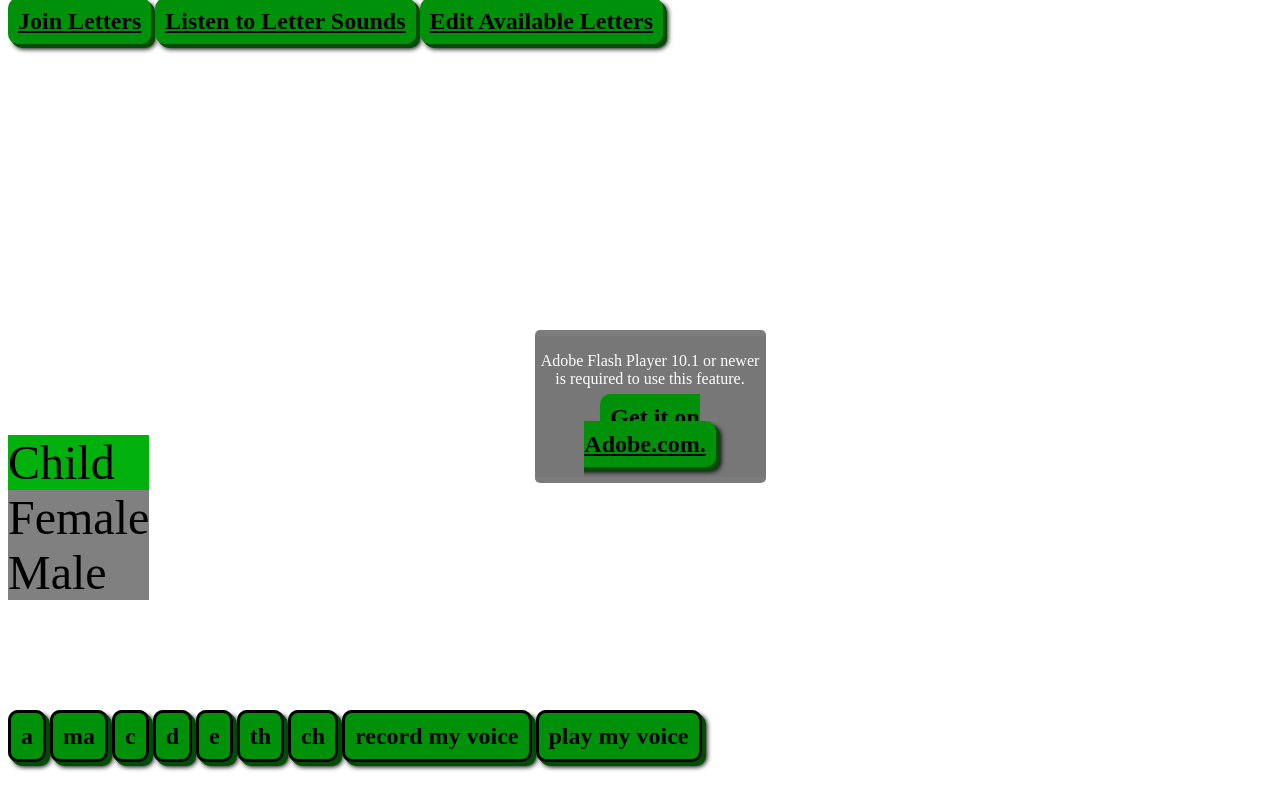
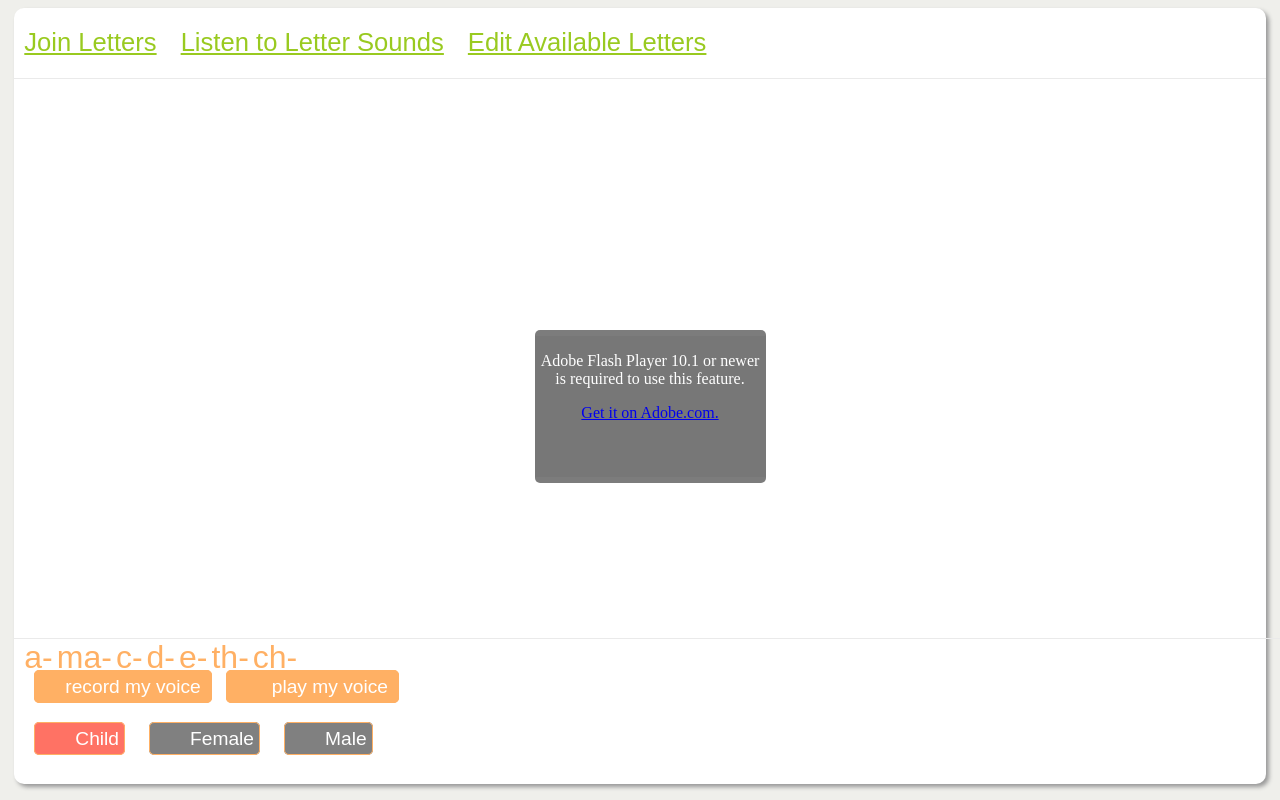
Before and after one commit to mikeymckay/papaya, a plain HTML site: page index.html in a window 1280 px wide. Both pictures are taken after a click on the link "Listen to Letter Sounds". Drawn offline with Linux system fonts and the light colour scheme.

Commit message:
Mostly style updates

```diff
--- a/index.html
+++ b/index.html
@@ -1,111 +1,14 @@
 <html>
   <head>
   	<title>Papaya</title>
-  <style>
-    span{
-      border-style: solid;
-      font-size: 400%;
-    }
-    div#createdWords{
-      border-style: solid;
-      font-family: verdana;
-    }
-    .phoneme-selector,.created-words,.available-phonemes,.listen-phonemes{
-      display: none;
-    }
-    .phoneme-selector{
-      position:absolute;
-      bottom: 50px;
-    }
-    a,.button{
-      color: #000300;
-      background-color: #00910A;
-      padding: 10px;
-      position: relative;
-      text-align: center;
-      font-size: 24px;
-      font-weight: bold;
-
-      box-shadow:
-        1px 1px 0 0 #014D06,
-        2px 2px 0 0 #014D06,
-        3px 3px 0 0 #014D06,
-        4px 4px 0 0 #014D06,
-        5px 5px 5px 0 #000000;
-
-      -webkit-box-shadow:
-        1px 1px 0 0 #014D06,
-        2px 2px 0 0 #014D06,
-        3px 3px 0 0 #014D06,
-        4px 4px 0 0 #014D06,
-        5px 5px 5px 0 #000000;
-
-      -moz-box-shadow:
-        1px 1px 0 0 #014D06,
-        2px 2px 0 0 #014D06,
-        3px 3px 0 0 #014D06,
-        4px 4px 0 0 #014D06,
-        5px 5px 5px 0 #000000;
-
-      border-radius: 10px;
-      -webkit-border-radius: 10px;
-      -moz-border-radius: 10px;
-
-      -webkit-transition: background-color 0.2s linear;
-      transition: background-color 0.2s linear;
-
-      -webkit-touch-callout: none;
-      -webkit-user-select: none;
-      -khtml-user-select: none;
-      -moz-user-select: none;
-      -ms-user-select: none;
-      user-select: none;
-    }
-
-  a:hover,.button:active {
-    box-shadow: 1px 1px 5px 0 #000000;
-    -webkit-box-shadow: 1px 1px 5px 0 #000000;
-    -moz-box-shadow: 1px 1px 5px 0 #000000;
-  }
-
-  a:hover,.button:hover { background-color: #00B00C; }
-
-  #navigation{
-    height: 100px;
-
-  }
-
-  #listen-status{
-    font-size: 500%;
-    text-align: center;
-  }
-
-  #availablePhonemes{
-    font-size: 400%
-  }
-
-  #voice-selector{
-    position:absolute;
-    bottom: 200px;
-  }
-
-  #voice-selector div{
-    background-color: grey;
-    font-size: 300%;
-  }
-  #voice-selector div.selected{
-    background-color: #00B00C;
-  }
-
-
-  </style>
+    <link rel="stylesheet" type="text/css" href="papaya.css" media="screen" />
   </head>
   <body>
+  <div class='container'>
     <div id='navigation'>
       <a href='#joinPhonemes'>Join Letters</a>
       <a href='#listenPhonemes'>Listen to Letter Sounds</a>
       <a href='#availablePhonemes'>Edit Available Letters</a>
-
     </div>
     <div id='content'>
       <div class='logo'>
@@ -116,33 +19,27 @@
       </div>
 
       <div class='phoneme-selector'>
+
+        <div class='listen-phonemes'>
+          <div id="jplayer"></div>
+          <div id="listen-status"></div>
+
+        </div>
         <div id='phonemeSelector'></div>
+          <div id='voice-selector'>
+            <span class='voice selected' id='voice-child'>Child</span>
+            <span class='voice'  id='voice-female'>Female</span>
+            <span class='voice' id='voice-male'>Male</span>
+          </div>
       </div>
 
       <div class='available-phonemes'>
         <textarea id='availablePhonemes'>a,ma,c,d,e,th,ch</textarea>
       </div>
 
-      <div class='listen-phonemes'>
-        <div id="jplayer"></div>
-        <div id="listen-status"></div>
-
-        <div id='voice-selector'>
-          <div class='voice selected' id='voice-child'>Child</div>
-          <div class='voice'  id='voice-female'>Female</div>
-          <div class='voice' id='voice-male'>Male</div>
-        </div>
-      </div>
-
-      <div class='record-phonemes'>
-        <span id='recordingMessage' style='display:none'>Recording</span>
-        <button type='button' id='start-record'>Start</button>
-        <button type='button' id='stop-record'>Stop</button>
-      </div>
+    </div>
 
     </div>
-
-
   </body>
 
   <script type="text/javascript" src="js/jquery-1.7.2.min.js"></script>
--- a/js/papaya.js
+++ b/js/papaya.js
@@ -17,7 +17,7 @@ Papaya = (function() {
     $('#phonemeSelector').html(_.map(phonemes, function(phoneme) {
       return "<span class='phoneme-button button'>" + phoneme + "</span> ";
     }).join(""));
-    return $('#phonemeSelector').append("      <span class='phoneme-button button meta'>space</span>      <span class='phoneme-button button meta'>clear</span>      <span id='record-start-stop' class='button record'>record my voice</span>      <span id='record-play' class='button record'>play my voice</span>    ");
+    return $('#phonemeSelector').append("      <span class='phoneme-button button meta'>space</span>      <span class='phoneme-button button meta'>clear</span>      <br/>      <span id='record-start-stop' class='button record'>record my voice</span>      <span id='record-play' class='button record'>play my voice</span>    ");
   };
 
   return Papaya;
@@ -36,25 +36,31 @@ Router = (function(_super) {
     "": "default",
     "joinPhonemes": "joinPhonemes",
     "availablePhonemes": "availablePhonemes",
-    "listenPhonemes": "listenPhonemes",
-    "recordPhonemes": "recordPhonemes"
+    "listenPhonemes": "listenPhonemes"
   };
 
   Router.prototype["default"] = function() {
     $("#content>div").hide();
-    return $(".logo").show();
+    $(".listen-phonemes").hide();
+    $(".logo").show();
+    return $("#voice-selector").hide();
   };
 
   Router.prototype.availablePhonemes = function() {
     $("#content>div").hide();
-    return $(".available-phonemes").show();
+    $(".listen-phonemes").hide();
+    $(".available-phonemes").show();
+    return $("#voice-selector").hide();
   };
 
   Router.prototype.joinPhonemes = function() {
     $("#content>div").hide();
+    $(".listen-phonemes").hide();
     $(".phoneme-selector").show();
     $(".created-words").show();
-    return $("span.record").hide();
+    $("span.record").hide();
+    $("span.meta").show();
+    return $("#voice-selector").hide();
   };
 
   Router.prototype.listenPhonemes = function() {
@@ -62,15 +68,8 @@ Router = (function(_super) {
     $(".phoneme-selector").show();
     $(".listen-phonemes").show();
     $("span.record").show();
-    return $("span.meta").hide();
-  };
-
-  Router.prototype.recordPhonemes = function() {
-    $("#content>div").hide();
-    $(".phoneme-selector").show();
-    $(".listen-phonemes").show();
-    $(".record-phonemes").show();
-    return $("span.meta").hide();
+    $("span.meta").hide();
+    return $("#voice-selector").show();
   };
 
   return Router;
@@ -140,7 +139,7 @@ $(document).on("click", ".phoneme-button", function(event) {
     case "listenPhonemes":
       phoneme = $(event.target).text();
       $("#listen-status").html(phoneme);
-      filename = "" + ($("#voice-selector div.selected").text().toLowerCase()) + "_" + phoneme + ".mp3";
+      filename = "" + ($("#voice-selector span.selected").text().toLowerCase()) + "_" + phoneme + ".mp3";
       if (Papaya.onPhonegap()) {
         return (new Media("/android_asset/www/" + filename)).play();
       } else {
@@ -168,7 +167,7 @@ $("#record-play").click(function() {
   return Papaya.recorder.play();
 });
 
-$("#voice-selector div").click(function(event) {
+$("#voice-selector span").click(function(event) {
   $(event.target).siblings().removeClass("selected");
   return $(event.target).addClass("selected");
 });
@@ -198,8 +197,8 @@ $(document).ready(function() {
       var filename, phoneme;
       if (error.jPlayer.error.type === "e_url") {
         phoneme = $("#listen-status").text();
-        filename = "" + ($("#voice-selector div.selected").text().toLowerCase()) + "_" + phoneme + ".mp3";
-        return $("#listen-status").append("<br><small>No sound file available (" + filename + ")</small>");
+        filename = "" + ($("#voice-selector span.selected").text().toLowerCase()) + "_" + phoneme + ".mp3";
+        return $("#listen-status").append("<br><span style='font-size:20px'>No sound file available (" + filename + ")</span>");
       }
     }
   });
--- /dev/null
+++ b/papaya.css
@@ -0,0 +1,159 @@
+  body {
+	  background-color: #efefeb;
+  }
+  .container {
+	  background-color: #fff;
+	  border-radius: 10px;
+	  margin-left: auto;
+	  margin-right: auto;
+	  width: 99%;
+	  height: 99%;
+	  -moz-box-shadow: 3px 3px 4px #999;
+	  -webkit-box-shadow: 3px 3px 4px #999;
+	  box-shadow: 3px 3px 4px #999;
+  }
+.phoneme-selector,.created-words,.available-phonemes,.listen-phonemes{
+      display: none;
+    }
+    .phoneme-selector{
+      position:absolute;
+      bottom: 50px;
+    }
+/* Here starts top navigation */
+  #navigation{
+    min-height: 50px;
+	width: 100%;
+  	border-bottom: 1px solid #eaeaea;
+	padding: 20px 0 0 0;
+	float: left;
+  }
+  #navigation a {
+    color: #99ca20;
+	font-family: arial;
+	font-size: 1.6em;
+	line-heigh: 28px;
+	cursor: pointer;
+	text-sdecoration: underline;
+	font-weight: 500;
+	margin: 0 10px 0 10px;
+  }
+  #navigation a:hover {
+  text-decoration: none;
+  }
+/* Here ends top navigation */
+
+  #listen-status{
+    font-size: 500%;
+    text-align: center;
+  }
+
+  #availablePhonemes{
+    font-size: 400%
+  }
+/* Start voice selector menu */
+  #voice-selector{
+	float: left;
+	margin: 30px 0 0 0;
+  }
+
+  #voice-selector span{
+    background-color: grey;
+    font-size: 300%;
+  }
+  #voice-selector span.selected{
+    background-color: #ff7264;
+  }
+/* End voice selector menu */
+
+/* Start phoneme selector */
+.phoneme-selector {
+	min-height: 40px;
+	padding: 0;
+	float: left;
+	border-top: 1px solid #eaeaea;
+	display: block;
+	width: 100%;
+}
+#phonemeSelector {
+	width: 98%;
+	margin: 0 10px 0 10px;
+}
+#phonemeSelector span.phoneme-button {
+	cursor: pointer;
+	color: #ffb064;
+	font-family: arial;
+	font-size: 2em;
+	line-heigh: 28px;
+	border: 0;
+}
+#phonemeSelector span.phoneme-button:after {
+	content: "-" ;
+}
+#phonemeSelector span.phoneme-button:hover {
+	color: #ff7264;
+}
+
+span#record-play {
+	cursor: pointer;
+	color: #ffb064;
+	font-family: arial;
+	font-size: 2em;
+	line-heigh: 28px;
+	border: 0;
+	margin: 0 10px 0 10px;
+}
+/* End phoneme selector */
+
+/* Start voice selector */
+#voice-selector span {
+	cursor: pointer;
+	font-family: arial;
+	color: #fff;
+	border:1px solid #ffb064;
+	border-radius:5px;
+	background: url('speaker.png') no-repeat 3 2 #ffb064;
+	margin: 10px 0 0 20px;
+	font-size: 1.2em;
+	padding: 5px 5px 5px 40px;
+}
+/* Start voice selector */
+
+/* Start words */
+#createdWords {
+	font-family: arial;
+	color: #222;
+}
+/* End words */
+/* Start Button */
+.record-phonemes button {
+	cursor: pointer;
+	font-family: arial;
+	color: #fff;
+	border:1px solid #ffb064;
+	border-radius:5px;
+	background: #ffb064;
+	margin: 10px 0 0 10px;
+	font-size: 1.2em;
+	padding: 5px;
+	font-weight: 500;
+}
+span#record-start-stop, span#record-play {
+	cursor: pointer;
+	font-family: arial;
+	color: #fff;
+	border:1px solid #ffb064;
+	border-radius:5px;
+	background: #ffb064;
+	margin: 10px 0 0 10px;
+	font-size: 1.2em;
+	font-weight: 500;
+}
+span#record-start-stop {
+	background: url('mic.png') no-repeat 0 2 #ffb064;
+	padding: 5px 10px 5px 30px;
+}
+span#record-play {
+	background: url('play.png') no-repeat 5 4 #ffb064;
+	padding: 5px 10px 5px 45px;
+}
+/* End Button */
```
Also changed, not shown: papaya.coffee (+13 -12 lines), mic.png (added), play.png (added), speaker.png (added), 1 other file.
